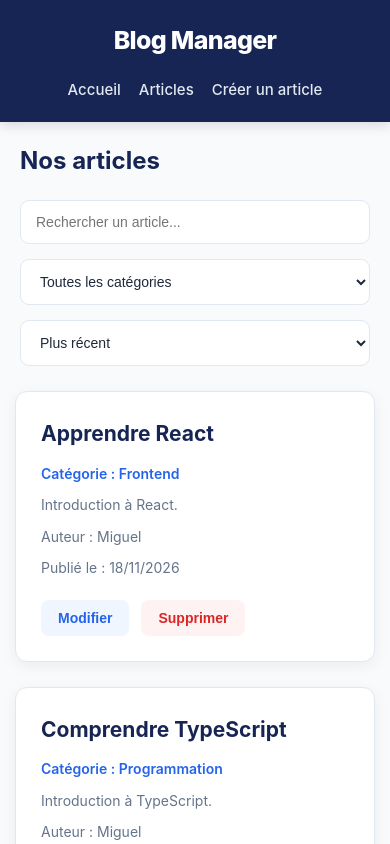
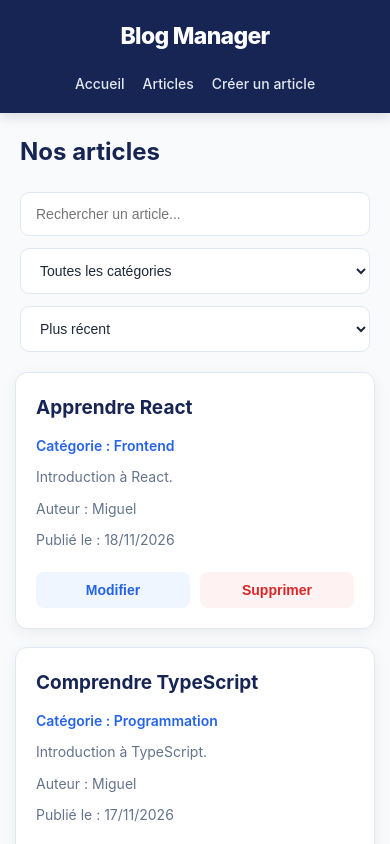
Before and after one commit to kouleu-miguel/Projet_React, a React (Vite) app in the folder blog-manager/: page /articles in a window 390 px wide. Shown: the top 844 px of the page. Built offline with nearby package versions, Linux system fonts and the light colour scheme.

Commit message:
responsive

```diff
--- a/blog-manager/src/index.css
+++ b/blog-manager/src/index.css
@@ -439,8 +439,212 @@ select:focus-visible {
 }
 
 @media (max-width: 600px) {
+
+/* ========================================
+   RESPONSIVE DESIGN - TABLETTES
+======================================== */
+
+@media (max-width: 900px) {
+  .article-list {
+    gap: 18px;
+    padding: 0 20px;
+  }
+
+  .article-card {
+    padding: 20px;
+  }
+
+  .header {
+    padding: 18px 20px;
+  }
+
+  .header nav {
+    gap: 18px;
+  }
+
+  .home-intro {
+    padding: 50px 20px 35px;
+  }
+
+  .form-container {
+    max-width: 620px;
+  }
+}
+
+/* ========================================
+   RESPONSIVE DESIGN - SMARTPHONES
+======================================== */
+
+@media (max-width: 600px) {
+  /* HEADER */
+
+  .header {
+    padding: 18px 15px;
+  }
+
+  .header-container {
+    flex-direction: column;
+    gap: 15px;
+  }
+
+  .logo {
+    font-size: 23px;
+  }
+
+  .header nav {
+    width: 100%;
+    flex-wrap: wrap;
+    justify-content: center;
+    gap: 12px 20px;
+  }
+
+  .header nav a {
+    font-size: 14px;
+  }
+
+  /* TITRES ET ACCUEIL */
+
+  .home-intro {
+    padding: 40px 15px 30px;
+  }
+
+  .home-intro h2 {
+    font-size: 28px;
+  }
+
+  .home-intro p {
+    font-size: 15px;
+  }
+
+  main > h2 {
+    font-size: 24px;
+    margin: 20px 15px;
+  }
+
+  /* LISTE ET CARTES D'ARTICLES */
+
+  .article-list {
+    grid-template-columns: 1fr;
+    gap: 18px;
+    margin: 20px auto;
+    padding: 0 15px;
+  }
+
+  .article-card {
+    padding: 20px;
+  }
+
+  .article-card h2 {
+    font-size: 19px;
+  }
+
+  .article-actions {
+    flex-wrap: wrap;
+    gap: 10px;
+  }
+
+  .article-actions button {
+    flex: 1 1 120px;
+  }
+
+  /* FILTRES */
+
+  .article-filters {
+    flex-direction: column;
+    gap: 12px;
+    margin: 20px 15px;
+    padding: 0;
+  }
+
+  .article-filters input,
+  .article-filters select {
+    width: 100%;
+    min-width: 0;
+  }
+
+  /* FORMULAIRES */
+
   .new-article-page {
     padding: 25px 12px;
+  }
+
+  .form-container {
+    padding: 22px 18px;
+  }
+
+  .form-container h2 {
+    font-size: 23px;
+  }
+
+  /* MODALE DE MODIFICATION */
+
+  .modal-overlay {
+    padding: 12px;
+  }
+
+  .edit-modal {
+    padding: 22px 18px;
+    max-height: 85vh;
+  }
+
+  .edit-modal h2 {
+    font-size: 21px;
+  }
+
+  .modal-actions {
+    flex-direction: column;
+  }
+
+  .modal-actions button {
+    width: 100%;
+  }
+
+  /* FOOTER */
+
+  .footer {
+    padding: 18px 12px;
+    font-size: 12px;
+  }
+}
+
+/* ========================================
+   RESPONSIVE DESIGN - PETITS SMARTPHONES
+======================================== */
+
+@media (max-width: 380px) {
+  .logo {
+    font-size: 21px;
+  }
+
+  .header nav {
+    gap: 10px 14px;
+  }
+
+  .header nav a {
+    font-size: 13px;
+  }
+
+  .home-intro h2 {
+    font-size: 24px;
+  }
+
+  .article-card {
+    padding: 16px;
+  }
+
+  .article-actions {
+    flex-direction: column;
+  }
+
+  .article-actions button {
+    width: 100%;
+  }
+
+  .form-container {
+    padding: 18px 14px;
+  }
+}
+
   }
 
   .form-container {
```
Also changed, not shown: blog-manager/src/App.css (added).
